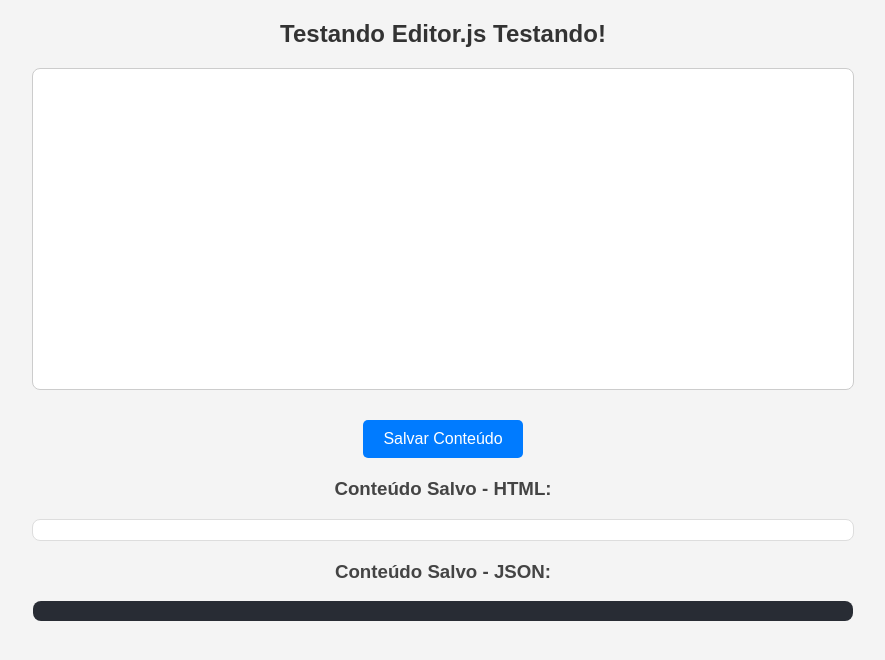
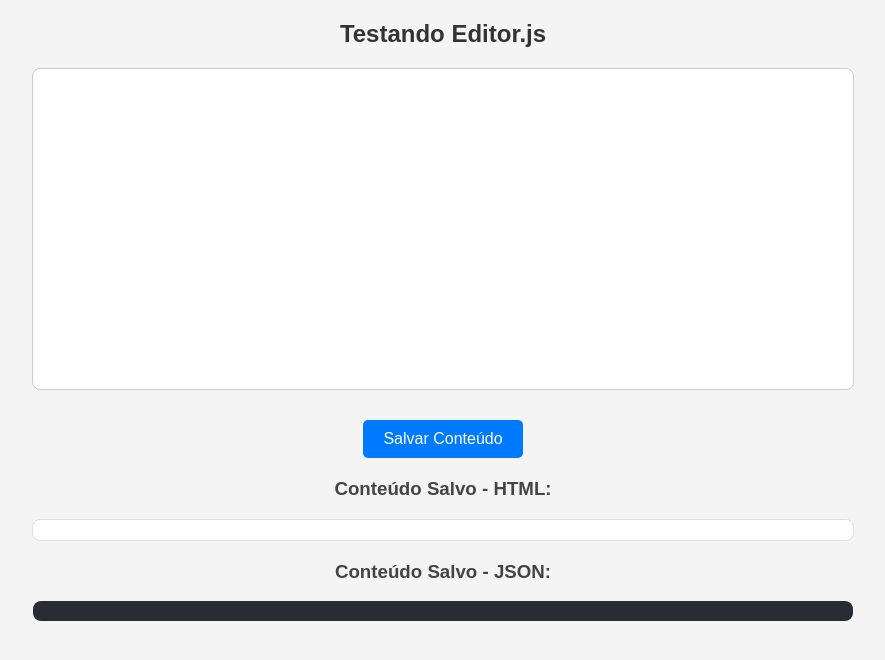
Before and after one commit to jorgejardim/editor.foodchecker, a website built with Vite: page src/index.html in a window 1280 px wide. Shown: the whole page, without its empty margins (197-1082 px from the left). Built offline with nearby package versions, Linux system fonts and the light colour scheme; what @editorjs/editorjs, editorjs-html would draw is missing.

Commit message:
Update .gitignore and modify HTML title
Add ".vercel" to the .gitignore file to ensure the directory is ignored by version control. This prevents unintentional inclusion of deployment configuration files. Additionally, modify the HTML title in `index.html` to enhance clarity and emphasize the testing phase.

---

Atualizar .gitignore e modificar título HTML

Adicione ".vercel" ao arquivo .gitignore para garantir que o diretório seja ignorado pelo controle de versão. Isso impede a inclusão não intencional de arquivos de configuração de implantação. Além disso, modifique o título HTML em `index.html` para melhorar a clareza e enfatizar a fase de teste.

```diff
--- a/src/index.html
+++ b/src/index.html
@@ -76,7 +76,7 @@
     </style>
 </head>
 <body class="container">
-<h2 class="title">Testando Editor.js Testando!</h2>
+<h2 class="title">Testando Editor.js</h2>
 
 <div id="editorjs" class="editor-container"></div>
 
```
